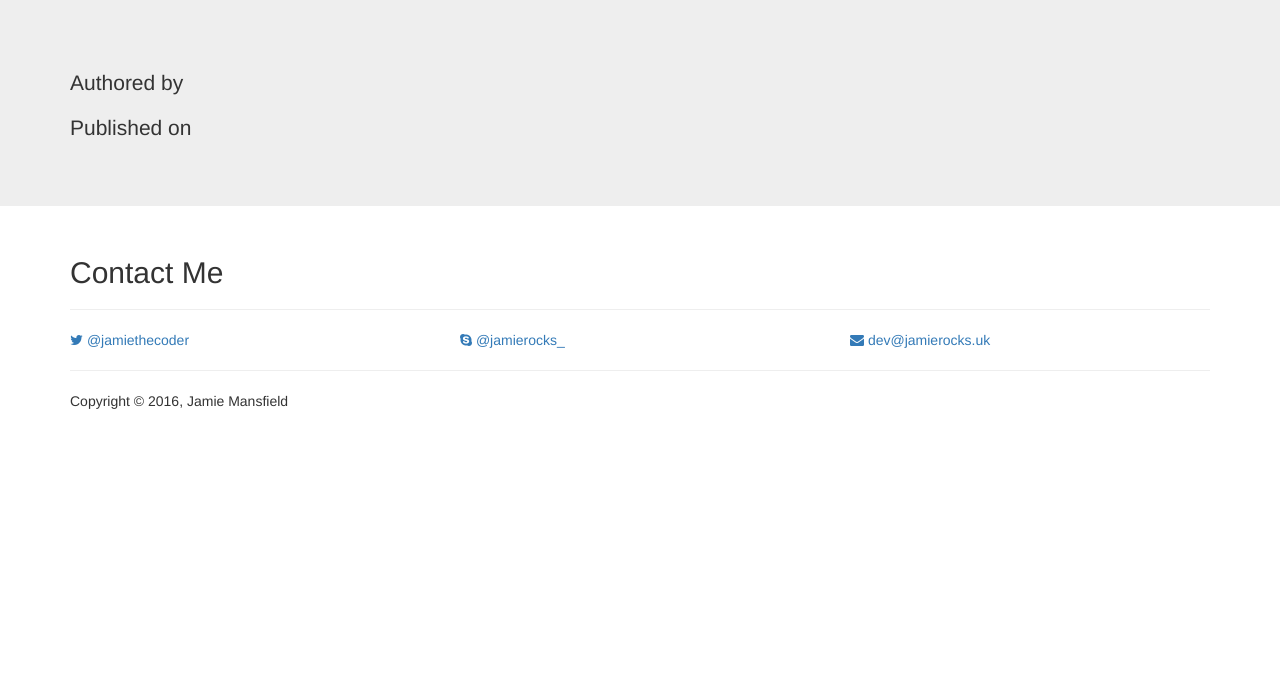
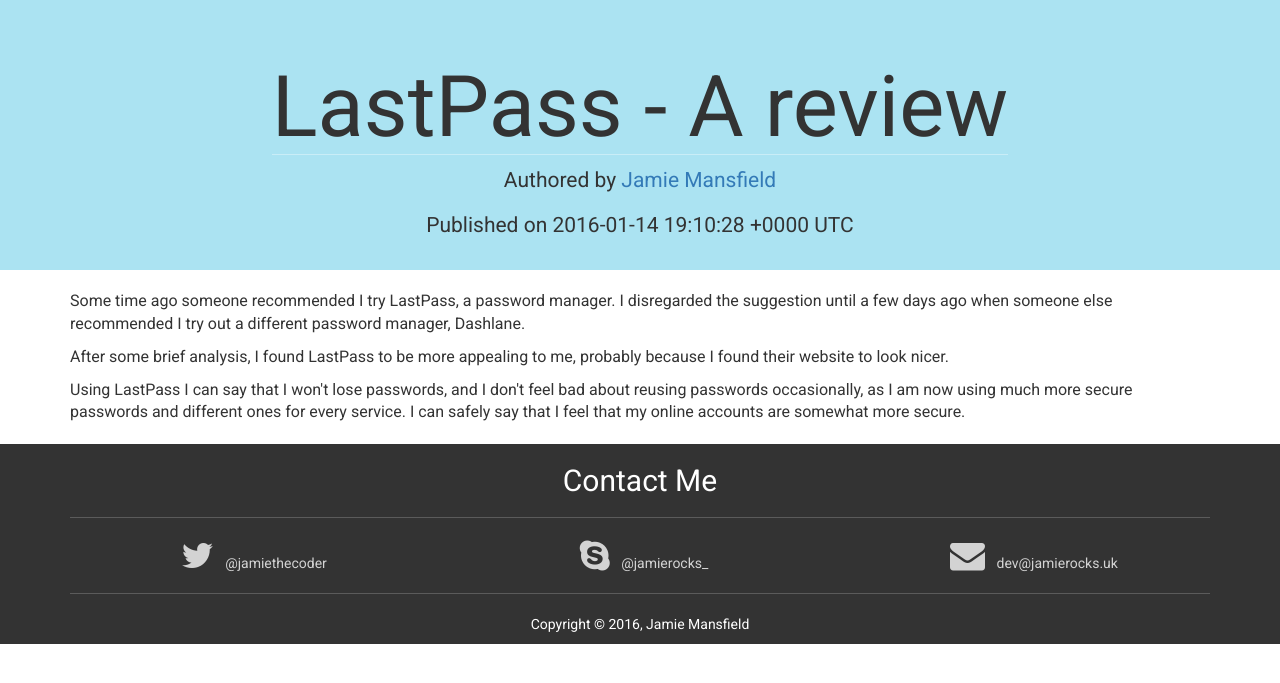
Before and after one commit to jamierocks/WebRocks, a Jekyll site: the page built from _posts/2016-01-14-lastpass-a-review.md, in a window 1280 px wide. Shown: the top 683 px of the page. Built offline with Jekyll 4.4.1, drawn with Linux system fonts in a browser that asks for light colours; nearby versions of some CDN libraries; our own code applies the rules of GitHub Pages for plain Markdown files.

Commit message:
Finish port to Jekyll

```diff
--- a/_includes/head.html
+++ b/_includes/head.html
@@ -2,13 +2,13 @@
 <meta http-equiv="X-UA-Compatible" content="IE=edge">
 <meta name="viewport" content="width=device-width, initial-scale=1">
 
-<title>{{ title }}</title>
+<title>{% if page.title %}{{ page.title }} | {% endif %}Jamie Mansfield</title>
 
 <!-- bootstrap css -->
 <link rel="stylesheet" type="text/css" href="https://cdnjs.cloudflare.com/ajax/libs/twitter-bootstrap/3.3.7/css/bootstrap.min.css">
 
 <!-- custom css -->
-<link rel="stylesheet" type="text/css" href="/assets/css/base.min.css">
+<link rel="stylesheet" type="text/css" href="/assets/css/base.css">
 
 <!-- fonts -->
 <link rel="stylesheet" type="text/css" href="https://cdnjs.cloudflare.com/ajax/libs/font-awesome/4.6.3/css/font-awesome.min.css">
--- a/_layouts/blogbase.html
+++ b/_layouts/blogbase.html
@@ -4,7 +4,7 @@
     {% include head.html %}
 
     <!-- custom blog css -->
-    <link rel="stylesheet" type="text/css" href="/assets/css/blog.min.css">
+    <link rel="stylesheet" type="text/css" href="/assets/css/blog.css">
 </head>
 <body>
 
--- a/_layouts/homebase.html
+++ b/_layouts/homebase.html
@@ -4,7 +4,7 @@
     {% include head.html %}
 
     <!-- custom homepage css -->
-    <link rel="stylesheet" type="text/css" href="/assets/css/homepage.min.css">
+    <link rel="stylesheet" type="text/css" href="/assets/css/homepage.css">
 </head>
 <body>
 
--- a/_layouts/post.html
+++ b/_layouts/post.html
@@ -4,9 +4,9 @@
 <div class="overlay">
     <div class="jumbotron">
         <div class="container">
-            <h1>{{ post.title }}</h1>
-            <p>Authored by {{ post.author }}</p>
-            <p>Published on {{ post.published }}</p>
+            <h1>{{ page.title }}</h1>
+            <p>Authored by {{ page.author }}</p>
+            <p>Published on {{ page.published }}</p>
         </div>
     </div>
 </div>
@@ -15,7 +15,7 @@
     <div class="blog">
         <div class="post">
             <div class="container">
-                {{ post.content }}
+                {{ content }}
             </div>
         </div>
     </div>
--- a/_posts/2016-01-14-lastpass-a-review.md
+++ b/_posts/2016-01-14-lastpass-a-review.md
@@ -1,6 +1,6 @@
 ---
 layout: post
-title: LastPass: A review
+title: LastPass - A review
 author: <a href="/a/jamie/">Jamie Mansfield</a>
 published: 2016-01-14 19:10:28 +0000 UTC
 section: blog
--- /dev/null
+++ b/_sass/_section.scss
@@ -0,0 +1,23 @@
+.section {
+  width: 100%;
+  left: 0;
+  padding: 20px;
+
+  background-color: #f3efe0;
+
+  h1 {
+    margin-top: 0;
+  }
+
+  p {
+    font-size: 16px;
+
+    &:last-child {
+      margin-bottom: 0;
+    }
+  }
+
+  &:nth-child(2n + 1) {
+    background-color: white;
+  }
+}
--- /dev/null
+++ b/assets/css/base.scss
@@ -0,0 +1,40 @@
+---
+---
+html,
+body {
+  font-family: 'Roboto', sans-serif;
+}
+
+.main {
+  hr {
+    margin: 20px 0;
+    border-color: rgba(51, 51, 51, 0.65);
+    opacity: 0.3;
+  }
+}
+
+.footer {
+  width: 100%;
+  text-align: center;
+
+  background-color: rgb(51, 51, 51);
+
+  .light {
+    color: white;
+  }
+
+  .dark * {
+    color: lightgrey;
+  }
+
+  i {
+    font-size: 35px;
+
+    padding-left: 8px;
+    padding-right: 8px;
+  }
+
+  hr {
+    border-color: rgba(255, 255, 255, 0.65);
+  }
+}
--- /dev/null
+++ b/assets/css/blog.scss
@@ -0,0 +1,63 @@
+---
+---
+@import "section";
+
+.backdrop {
+  position: fixed;
+  z-index: 1;
+
+  width: 100%;
+  height: 30%;
+  top: 0;
+  left: 0;
+
+  background-color: #ABE3F2;
+}
+
+.overlay {
+  position: fixed;
+  z-index: 2;
+
+  width: 100%;
+  height: 30%;
+  top: 0;
+  left: 0;
+}
+
+.overlay .jumbotron {
+  background: none;
+  text-align: center;
+
+  .container {
+    position: absolute;
+
+    top: 15%;
+    left: 0;
+    right: 0;
+
+    h1 {
+      border-bottom: 1px solid rgba(255, 255, 255, 0.35);
+      display: inline-block;
+      font-weight: 400;
+      font-size: 85px
+    }
+  }
+}
+
+.main {
+  position: absolute;
+  z-index: 3;
+
+  width: 100%;
+  top: 30%;
+  left: 0;
+}
+
+.blog {
+  width: 100%;
+  left: 0;
+
+  .post {
+    @extend .section;
+  }
+}
--- /dev/null
+++ b/assets/css/homepage.scss
@@ -0,0 +1,108 @@
+---
+---
+@import "section";
+
+.backdrop {
+  position: fixed;
+  z-index: 1;
+
+  width: 100%;
+  height: 100%;
+  top: 0;
+  left: 0;
+
+  background-color: #ABE3F2;
+}
+
+.overlay {
+  position: fixed;
+  z-index: 2;
+
+  width: 100%;
+  height: 100%;
+  top: 0;
+  left: 0;
+}
+
+.overlay .jumbotron {
+  background: none;
+  text-align: center;
+
+  .container {
+    position: absolute;
+
+    top: 30%;
+    left: 0;
+    right: 0;
+
+    h1 {
+      border-bottom: 1px solid rgba(255, 255, 255, 0.35);
+      display: inline-block;
+      font-weight: 400;
+      font-size: 85px
+    }
+
+    .social i {
+      font-size: 50px;
+
+      padding-left: 8px;
+      padding-right: 8px;
+    }
+  }
+}
+
+.link {
+  &:link, &:visited, &:active {
+    color: rgb(51, 51, 51);
+    text-decoration: none;
+  }
+
+  &:hover {
+    color: rgba(51, 51, 51, 0.6);
+    text-decoration: none;
+  }
+}
+
+.main {
+  position: absolute;
+  z-index: 3;
+
+  width: 100%;
+  top: 100%;
+  left: 0;
+
+  hr {
+    margin: 30px 0;
+  }
+}
+
+.section {
+  width: 100%;
+  text-align: center;
+
+  h1 {
+    color: #0074D9;
+    font-size: 50px;
+  }
+
+  h3 {
+    color: rgba(51, 51, 51, 0.65);
+  }
+
+  p {
+    font-size: 17px;
+  }
+}
+
+.projects {
+  img {
+    width: 275px;
+
+    border-radius: 50%;
+    border: 10px solid rgba(51, 51, 51, 0.3);
+
+    &:hover {
+      transform: scale(1.1);
+    }
+  }
+}
--- a/index.html
+++ b/index.html
@@ -1,6 +1,5 @@
 ---
 layout: homebase
-title: Jamie Mansfield
 ---
 <div class="overlay">
     <div class="jumbotron">
```
Also changed, not shown: keybase.txt (added, +75 -0 lines), assets/img/projects/blockjam.png (added), assets/img/projects/lexsite.png (added), assets/img/projects/mana.png (added), 1 other file.
